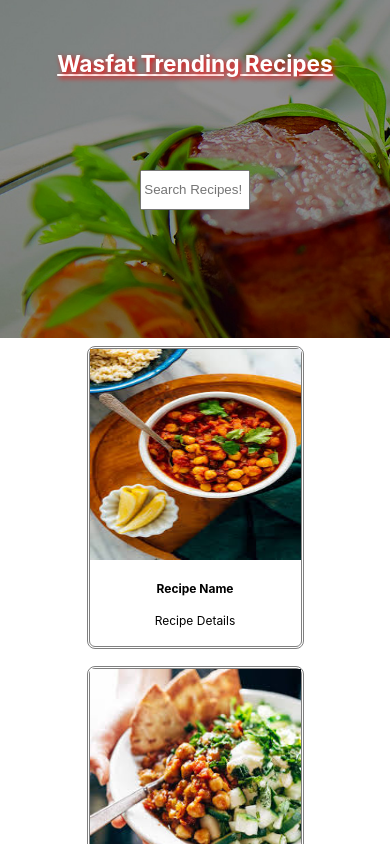
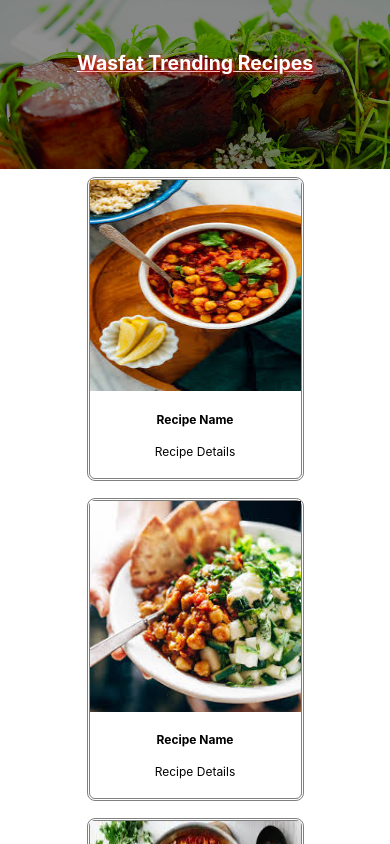
Before and after one commit to dhevendhiran-adt/wasfat-trending-recipes, a React (Create React App) app: page / in a window 390 px wide. Shown: the top 844 px of the page. Built offline with nearby package versions, Linux system fonts and the light colour scheme.

Commit message:
responsive improvements and search removed

```diff
--- a/src/components/home/home.js
+++ b/src/components/home/home.js
@@ -6,7 +6,7 @@ function Home() {
     return (
         <div className='home-container'>
             <Title />
-            <Search />
+            {/* <Search /> */}
         </div>
     )
 }
--- a/src/styles/components/content/_recipes.scss
+++ b/src/styles/components/content/_recipes.scss
@@ -1,5 +1,5 @@
 .recipes-container {
-    height : 80vh;
+    height : 90vh;
 }
 
 .recipesinner-container {
--- a/src/styles/components/home/_home.scss
+++ b/src/styles/components/home/_home.scss
@@ -1,6 +1,19 @@
 .home-container{
-    height: 40vh;
+    height: 30vh;
     background-image: url("../../../assets/images/bannerimage.jpg");
     background-repeat: no-repeat;
     background-size: cover;
+    background-position: center;
 }
+
+@media screen and (max-width: 1200px) {
+    .home-container {
+        height: 25vh;
+    }
+  }
+
+@media screen and (max-width: 800px) {
+    .home-container {
+        height: 20vh;
+    }
+  }
--- a/src/styles/components/home/_title.scss
+++ b/src/styles/components/home/_title.scss
@@ -1,6 +1,6 @@
 .title-container {
     // font-size: $title-font;
-    font-size: 5vw;
+    font-size: 4vw;
     height : 15vh;
     display: flex;
     justify-content: center;
@@ -14,6 +14,6 @@
 
 @media screen and (max-width: 800px) {
     .title-container {
-      font-size: 7vw;
+      font-size: 6vw;
     }
   }
```
Also changed, not shown: src/components/content/content.js (+7 -8 lines).
